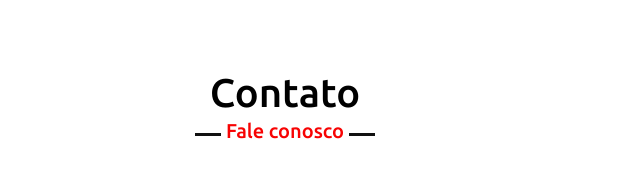
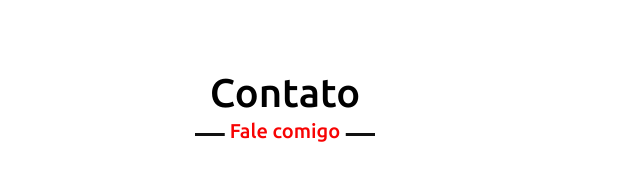
Before and after one commit to KAdu2324/MeuPortifolio, a plain HTML site: page index.html in a window 1280 px wide. Shown: the part 3368-3561 px from the top of the page, 355-995 px from the left. Drawn offline with nearby package versions, Linux system fonts and the light colour scheme.

Commit message:
atualizando

```diff
--- a/style.css
+++ b/style.css
@@ -404,7 +404,7 @@ section .title::after{
 }
 /*  sessão Contato  */
 .contact .title::after{
-    content: "Fale conosco";
+    content: "Fale comigo";
 }
 .contact .contact-content .column{
     width: calc(50% - 30px);
```
